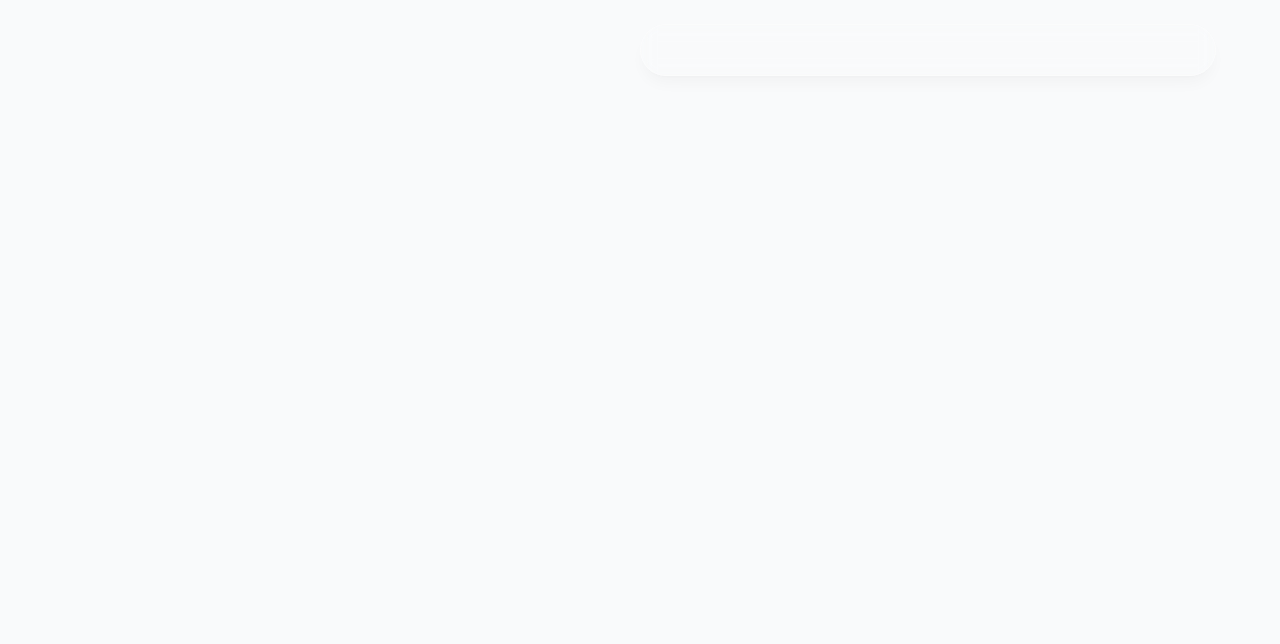
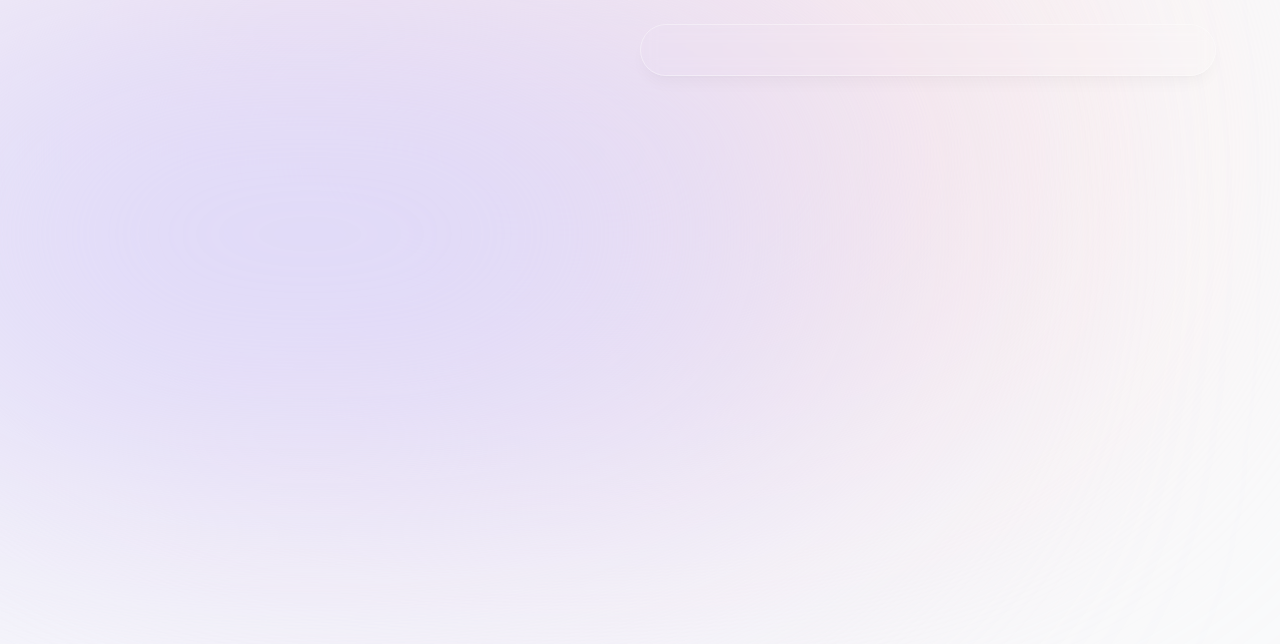
Before and after one commit to JasonMac123/NewPortfolio, a Next.js app: page / in a window 1280 px wide. Shown: the top 644 px of the page. Built offline with nearby package versions, Linux system fonts and the light colour scheme.

Commit message:
Fixes hexcode colour for layout divs

```diff
--- a/app/layout.tsx
+++ b/app/layout.tsx
@@ -18,8 +18,8 @@ export default function RootLayout({
   return (
     <html lang="en">
       <body className={`${inter.className} bg-gray-50 text-gray-950 relative`}>
-        <div className="bg-[$fbe2e3] absolute top-[-6rem] right-[11rem] h-[31.25rem] w-[31.25rem] -z-10 rounded-full blur-[10rem] sm:w-[68.75rem]"></div>
-        <div className="bg-[$dbd7fb] absolute top-[-1rem] left-[-35rem] h-[31.25rem] w-[50rem] -z-10 rounded-full blur-[10rem] sm:w-[68.75rem] md:left-[-33rem] lg:left-[-28rem] xl:left-[-15rem] 2xl:left-[-5rem]"></div>
+        <div className="bg-[#fbe2e3] absolute top-[-6rem] right-[11rem] h-[31.25rem] w-[31.25rem] -z-10 rounded-full blur-[10rem] sm:w-[68.75rem]"></div>
+        <div className="bg-[#dbd7fb] absolute top-[-1rem] left-[-35rem] h-[31.25rem] w-[50rem] -z-10 rounded-full blur-[10rem] sm:w-[68.75rem] md:left-[-33rem] lg:left-[-28rem] xl:left-[-15rem] 2xl:left-[-5rem]"></div>
         <Header />
         {children}
       </body>
```
